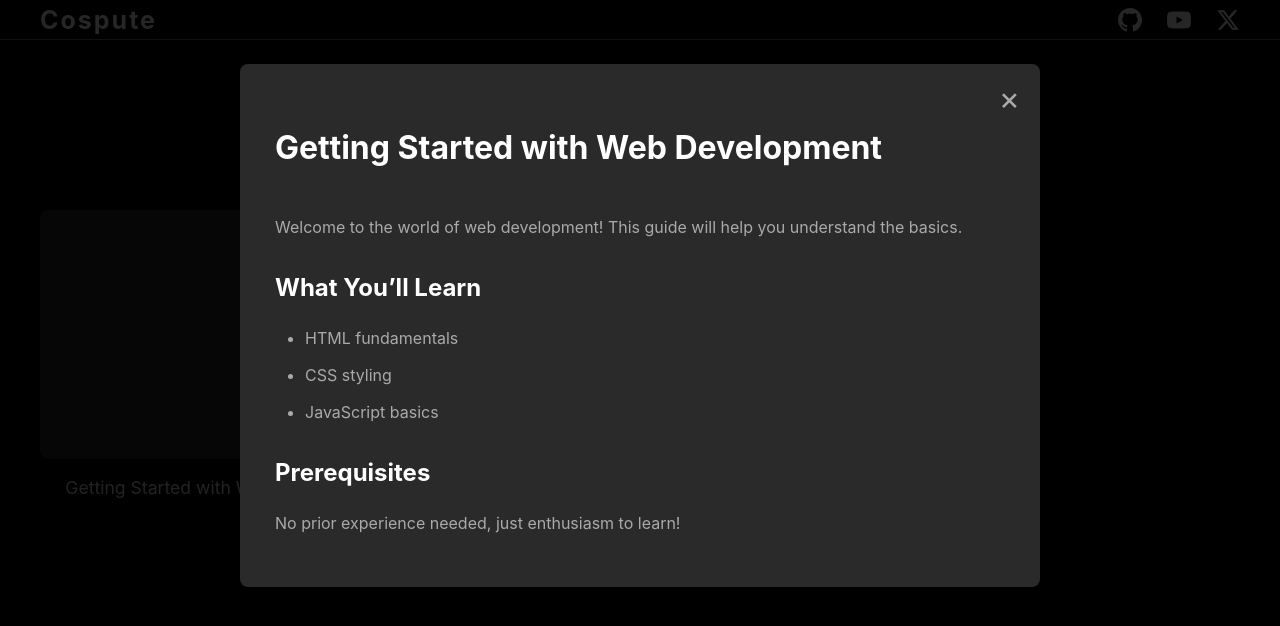
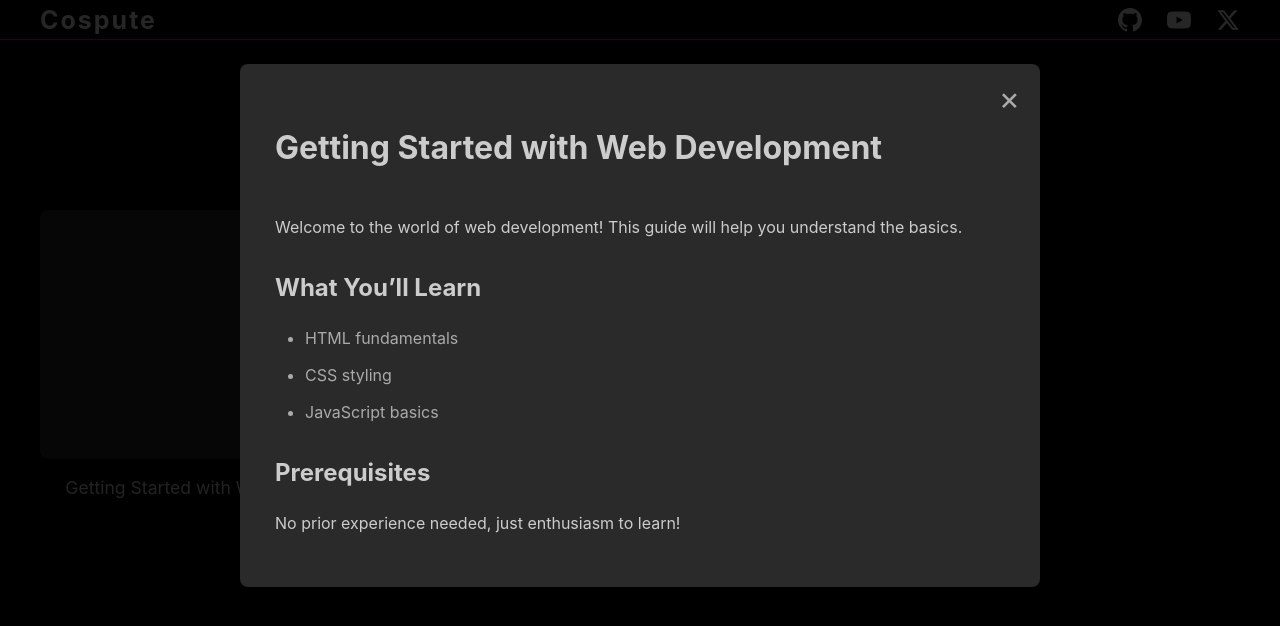
Before and after one commit to cospute/cospute.github.io, a Jekyll site: the page built from _q/getting-started.md, in a window 1280 px wide. Shown: the top 626 px of the page. Built offline with Jekyll 4.4.1, drawn with Linux system fonts in a browser that asks for light colours.

Commit message:
Update style.css

```diff
--- a/assets/css/style.css
+++ b/assets/css/style.css
@@ -226,6 +226,7 @@
 }
 
 .modal-content {
+    color: #fff;
     background: #2a2a2a;
     margin: 5% auto;
     padding: 35px;
@@ -259,23 +260,20 @@
 }
 
 #modal-body h1 {
-    color: #fff;
     margin-bottom: 25px;
     padding-bottom: 12px;
 }
 
 #modal-body h2 {
-    color: #fff;
     margin: 25px 0 15px 0;
 }
 
 #modal-body h3 {
-    color: #ddd;
     margin: 20px 0 10px 0;
 }
 
 #modal-body p {
-    color: #aaa;
+    color: #ccc;
     margin-bottom: 15px;
     line-height: 1.7;
 }
```
